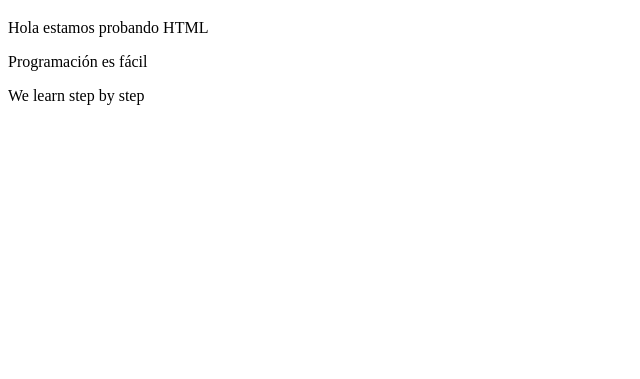
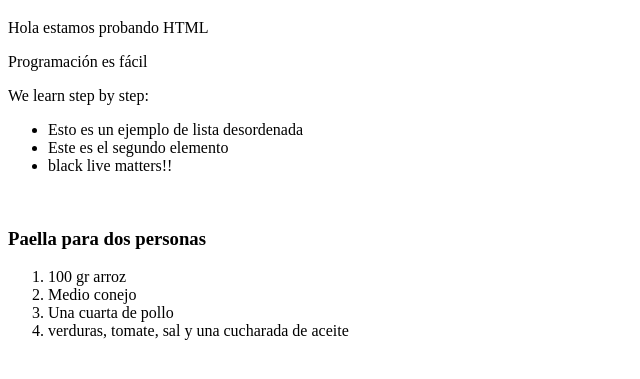
Before and after one commit to SergiAsins/primerHTML, a plain HTML site: page index.html in a window 1280 px wide. Shown: the part 61-440 px from the top of the page, without its empty margins (0-640 px from the left). Drawn offline with Linux system fonts and the light colour scheme.

Commit message:
feat: add ordered and unordered lists

```diff
--- a/index.html
+++ b/index.html
@@ -9,6 +9,20 @@
     <h1>Hola - Salam Alikum!!</h1>
     <p> Hola estamos probando HTML</p>
     <p> Programación es fácil</p>
-    <p> We learn step by step</p>
+    <p> We learn step by step:</p>
+
+    <ul>
+        <li> Esto es un ejemplo de lista desordenada</li>
+        <li> Este es el segundo elemento </li>
+        <li> black live matters!! </li>
+    </ul>
+    <br>
+    <h3>Paella para dos personas</h3>
+    <ol>
+        <li> 100 gr arroz </li>
+        <li> Medio conejo</li>
+        <li> Una cuarta de pollo </li>
+        <li> verduras, tomate, sal y una cucharada de aceite </li>
+    </ol>
 </body>
 </html>
```
